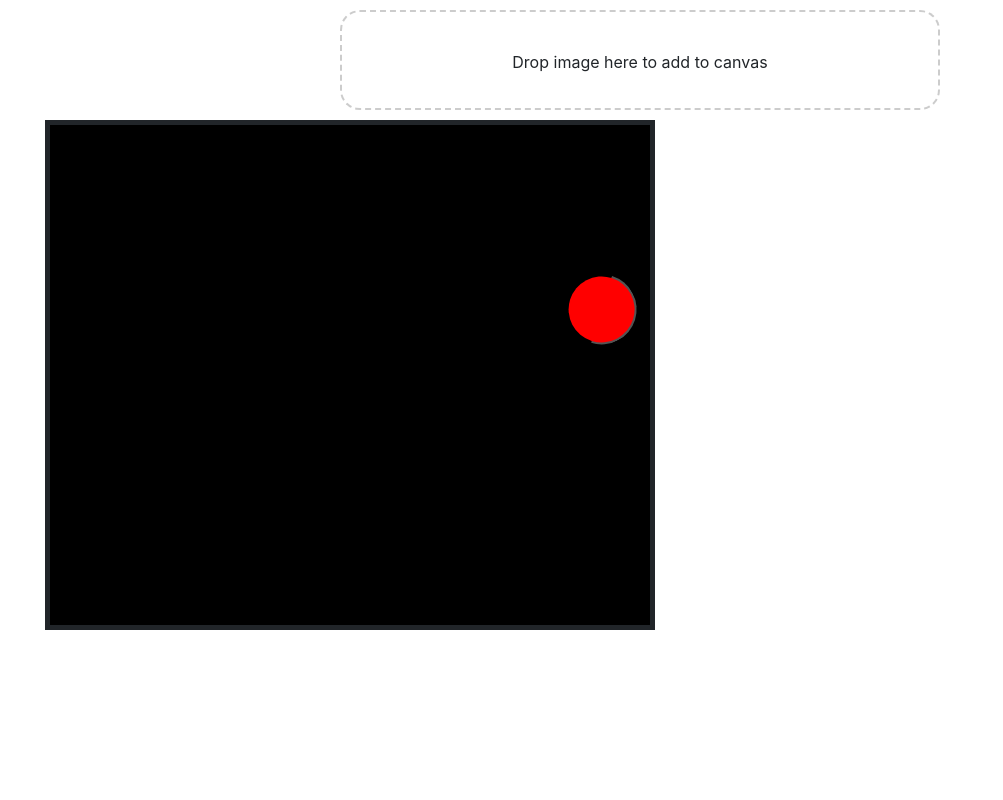
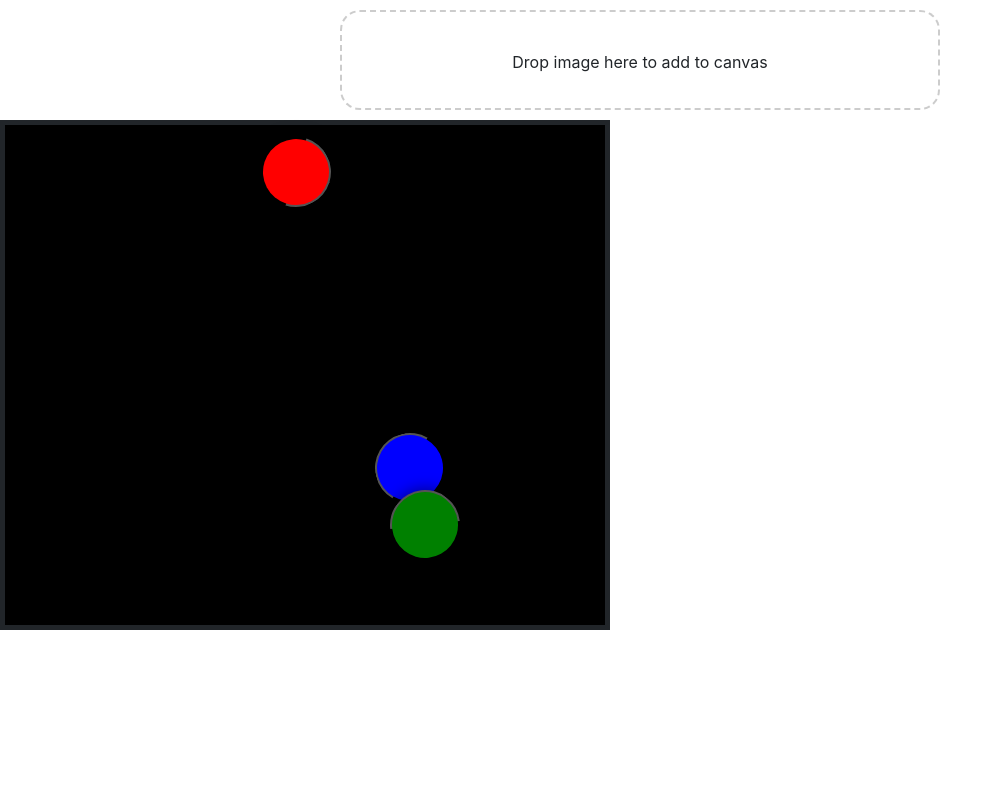
Before and after one commit to nasrin1748/canvastryingmulimg, a plain HTML site: page index.html in a window 1280 px wide. Shown: the top 800 px of the page, without its empty margins (0-1003 px from the left). Drawn offline with nearby package versions, Linux system fonts and the light colour scheme.

Commit message:
Update index.html

```diff
--- a/index.html
+++ b/index.html
@@ -85,7 +85,7 @@
         <br>
         <button class="btn btn-primary" onclick="addImageToCanvas()">Add to Canvas</button>
     </div>
-    <div id="canvasContainer" style="position: relative; width: 700px; height: 700px;">
+    <div id="canvasContainer" style="position: relative; width: 600px; height: 500px;">
         <canvas id="can" width="600" height="500" style="border:5px solid;"></canvas>
         <button id="movingDiv1" class="movingDiv"></button>
         <button id="movingDiv2" class="movingDiv"></button>
@@ -358,9 +358,9 @@
         function moveDiv(div) {
             const { x, y } = getRandomPosition();
             const angle = Math.random() * 360;
-            div.style.left = `${canvas.getBoundingClientRect().left + x}px`;
-            div.style.top = `${canvas.getBoundingClientRect().top + y}px`;
-            div.style.transform = `translate(${x}px, ${y}px) rotate(${angle}deg)`;
+            div.style.left = `${x}px`;
+            div.style.top = `${y}px`;
+            div.style.transform = `rotate(${angle}deg)`;
         }
 
         function startMoving() {
```
